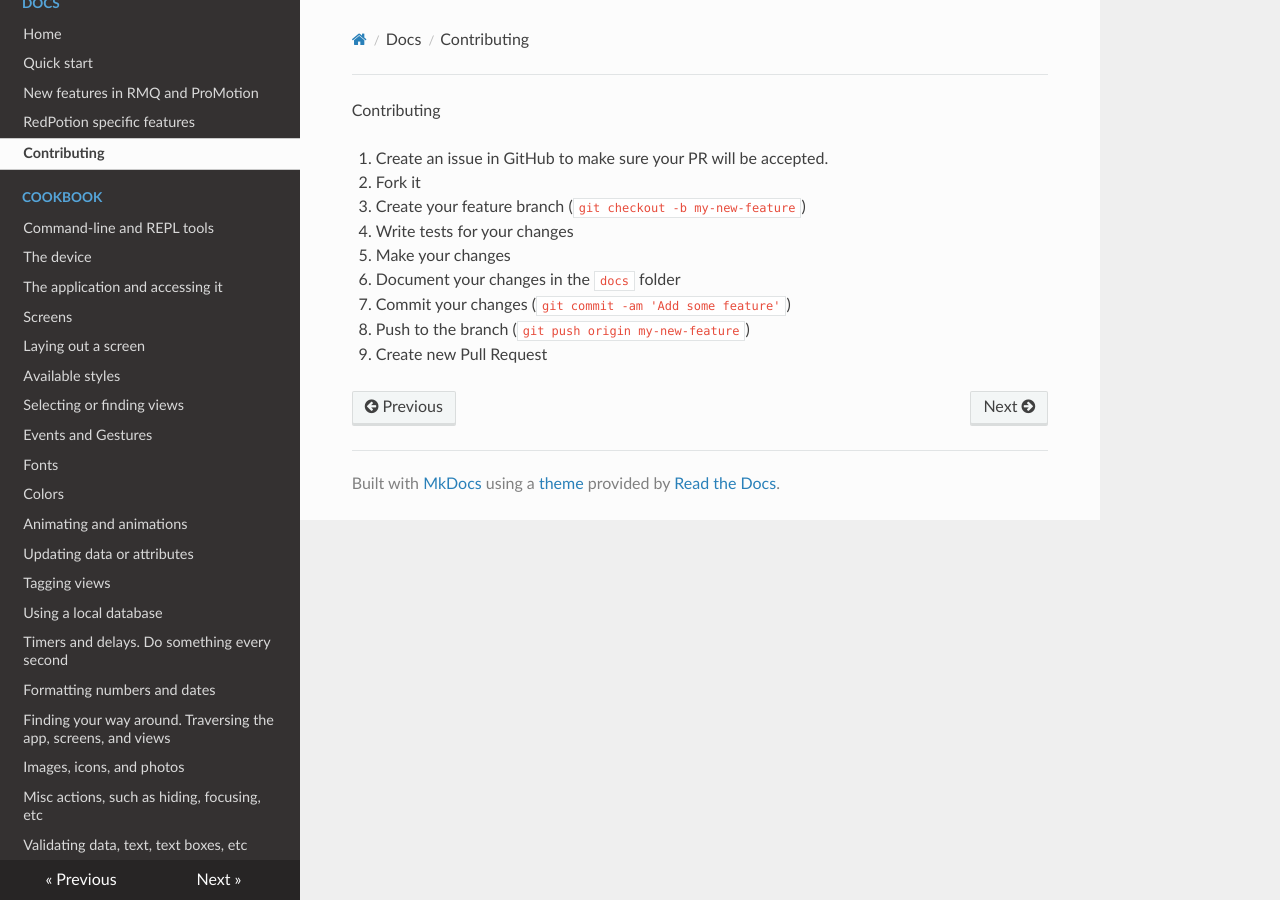
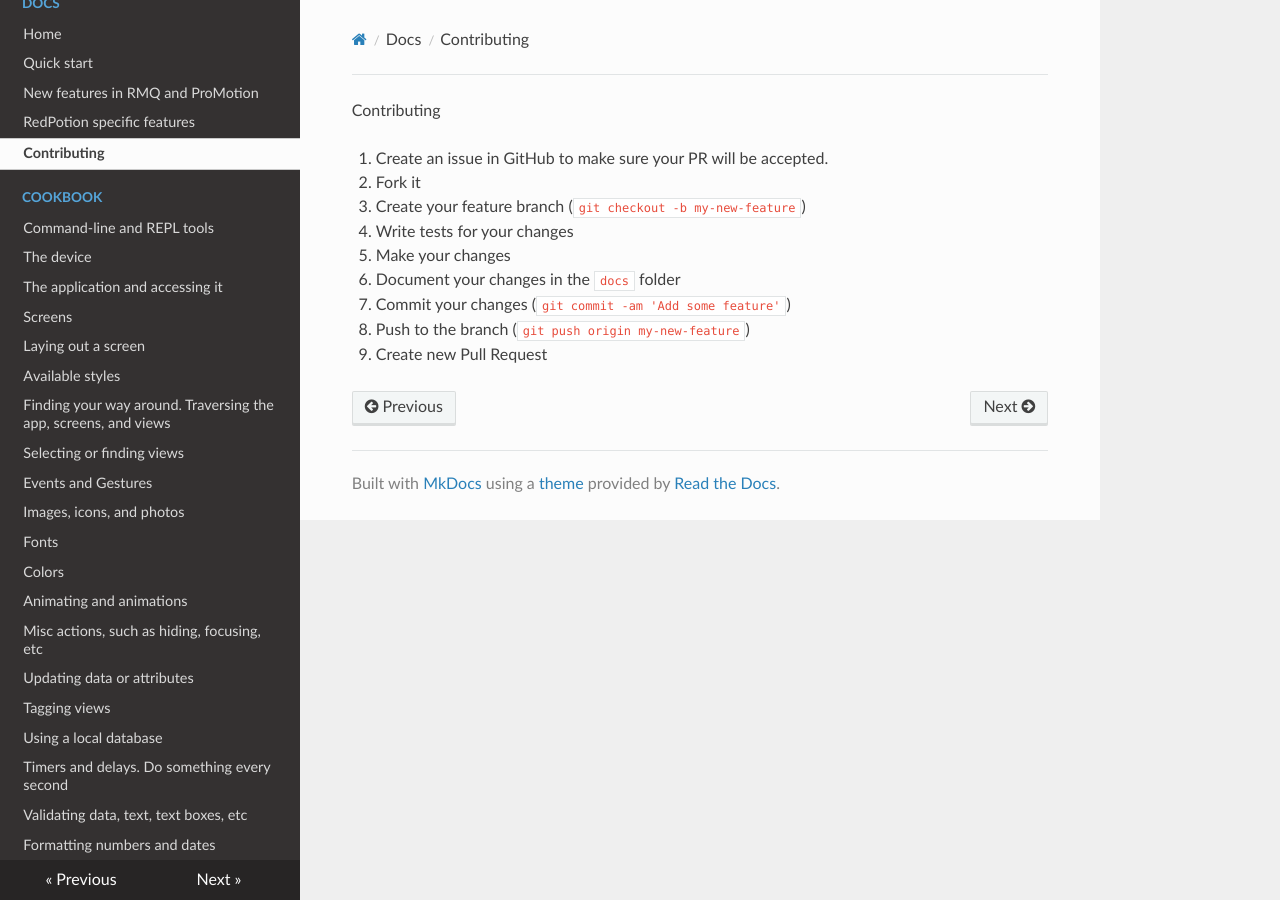
Before and after one commit to infinitered/redpotion, an MkDocs documentation site: the page built from docs/contributing.md, in a window 1280 px wide. Built offline with MkDocs 1.6.1, drawn with Linux system fonts in a browser that asks for light colours; nearby versions of some CDN libraries; old or Windows-style settings are respelled for this version of MkDocs.

Commit message:
Fixed docs index

```diff
--- a/mkdocs.yml
+++ b/mkdocs.yml
@@ -3,26 +3,26 @@ theme: readthedocs
 pages:
 - [index.md, Docs, Home]
 - [quick_start.md, Docs, Quick start]
-- [new_features_for_rmq_and_promotion.md, Docs, New features in RMQ and ProMotion]
-- [redpotion_specific_features.md, Docs, RedPotion specific features]
-- [contributing.md, Docs, Contributing]
-- [cookbook/command_line.md, Cookbook, Command-line and REPL tools]
-- [cookbook/device.md, Cookbook, The device]
-- [cookbook/app.md, Cookbook, The application and accessing it]
-- [cookbook/screens.md, Cookbook, Screens]
-- [cookbook/layout_a_screen.md, Cookbook, Laying out a screen]
-- [cookbook/available_styles.md, Cookbook, Available styles]
-- [cookbook/traversing.md, Cookbook, Finding your way around. Traversing the app, screens, and views]
-- [cookbook/selecting.md, Cookbook, Selecting or finding views]
-- [cookbook/events_and_gestures.md, Cookbook, Events and Gestures]
-- [cookbook/images.md, Cookbook, Images, icons, and photos]
-- [cookbook/fonts.md, Cookbook, Fonts]
-- [cookbook/colors.md, Cookbook, Colors]
-- [cookbook/animations.md, Cookbook, Animating and animations]
-- [cookbook/actions.md, Cookbook, Misc actions, such as hiding, focusing, etc ]
-- [cookbook/attributes.md, Cookbook, Updating data or attributes]
-- [cookbook/tagging.md, Cookbook, Tagging views]
-- [cookbook/core_data.md, Cookbook, Using a local database]
-- [cookbook/timers.md, Cookbook, Timers and delays. Do something every second]
-- [cookbook/validations.md, Cookbook, Validating data, text, text boxes, etc]
-- [cookbook/format.md, Cookbook, Formatting numbers and dates]
+- [new_features_for_rmq_and_promotion.md, Docs,       "New features in RMQ and ProMotion"]
+- [redpotion_specific_features.md, Docs,              "RedPotion specific features"]
+- [contributing.md, Docs,                             "Contributing"]
+- [cookbook/command_line.md, Cookbook,                "Command-line and REPL tools"]
+- [cookbook/device.md, Cookbook,                      "The device"]
+- [cookbook/app.md, Cookbook,                         "The application and accessing it"]
+- [cookbook/screens.md, Cookbook,                     "Screens"]
+- [cookbook/layout_a_screen.md, Cookbook,             "Laying out a screen"]
+- [cookbook/available_styles.md, Cookbook,            "Available styles"]
+- [cookbook/traversing.md, Cookbook,                  "Finding your way around. Traversing the app, screens, and views"]
+- [cookbook/selecting.md, Cookbook,                   "Selecting or finding views"]
+- [cookbook/events_and_gestures.md, Cookbook,         "Events and Gestures"]
+- [cookbook/images.md, Cookbook,                      "Images, icons, and photos"]
+- [cookbook/fonts.md, Cookbook,                       "Fonts"]
+- [cookbook/colors.md, Cookbook,                      "Colors"]
+- [cookbook/animations.md, Cookbook,                  "Animating and animations"]
+- [cookbook/actions.md, Cookbook,                     "Misc actions, such as hiding, focusing, etc"]
+- [cookbook/attributes.md, Cookbook,                  "Updating data or attributes"]
+- [cookbook/tagging.md, Cookbook,                     "Tagging views"]
+- [cookbook/core_data.md, Cookbook,                   "Using a local database"]
+- [cookbook/timers.md, Cookbook,                      "Timers and delays. Do something every second"]
+- [cookbook/validations.md, Cookbook,                 "Validating data, text, text boxes, etc"]
+- [cookbook/format.md, Cookbook,                      "Formatting numbers and dates"]
```
